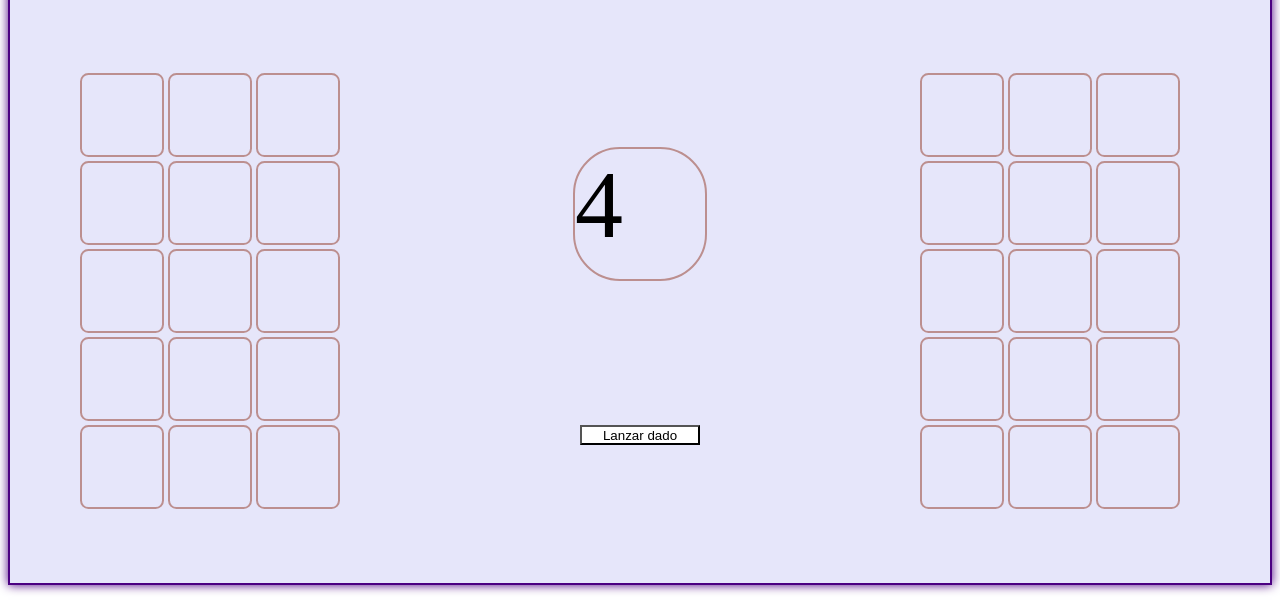
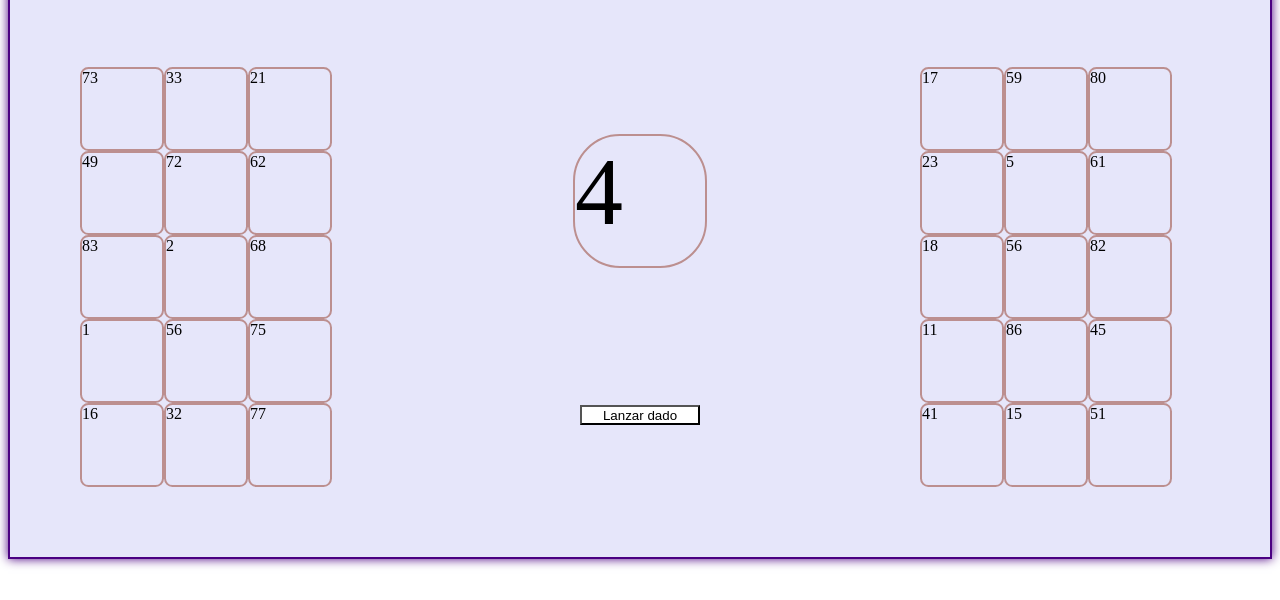
Before and after one commit to samantablg/JavaScript, a plain HTML site: page practica2/src/index.html in a window 1280 px wide. Both pictures are taken after a click on the button "Lanzar dado". Shown: the part 200-800 px from the top of the page. Drawn offline with nearby package versions, Linux system fonts and the light colour scheme; a web font is replaced by a local one.

Commit message:
se crean los cartones y funciona el botón

```diff
--- a/practica2/src/css/index.css
+++ b/practica2/src/css/index.css
@@ -62,4 +62,4 @@ h1{
 }
 
 #boton:hover {
-    background: pink;
+background: pink;
--- a/practica2/src/index.html
+++ b/practica2/src/index.html
@@ -13,42 +13,14 @@
         <div class="titulo"><h1>Bingo</h1>  </div>
         <div class="titulo"><h1>CPU</h1>  </div>
         <div class = 'jugador'>
-          <div class = casilla></div>
-          <div class = casilla></div>
-          <div class = casilla></div>
-          <div class = casilla></div>
-          <div class = casilla></div>
-          <div class = casilla></div>
-          <div class = casilla></div>
-          <div class = casilla></div>
-          <div class = casilla></div>
-          <div class = casilla></div>
-          <div class = casilla></div>
-          <div class = casilla></div>
-          <div class = casilla></div>
-          <div class = casilla></div>
-          <div class = casilla></div>
+
         </div>
         <div class = 'bingo'>
           <div id="dado"></div>
           <button id="boton">Lanzar dado</button>
        </div>
         <div class = 'cpu'>
-          <div class = casilla></div>
-          <div class = casilla></div>
-          <div class = casilla></div>
-          <div class = casilla></div>
-          <div class = casilla></div>
-          <div class = casilla></div>
-          <div class = casilla></div>
-          <div class = casilla></div>
-          <div class = casilla></div>
-          <div class = casilla></div>
-          <div class = casilla></div>
-          <div class = casilla></div>
-          <div class = casilla></div>
-          <div class = casilla></div>
-          <div class = casilla></div>
+
         </div>
       </div>
 </body>
--- a/practica2/src/js/index.js
+++ b/practica2/src/js/index.js
@@ -1,28 +1,53 @@
+var jugador = document.querySelector('.jugador');
+var cpu = document.querySelector('.cpu');
+
 var boton = document.getElementById("boton");
 boton.onclick = function pulsarBoton() {
-  var valor = _.random(1, 90);//devuelve un número entero entre 1 y 30
+  let rango = _.range(1,91);
+  let numeros = _.shuffle(rango);
+  let valor = numeros.splice(0,1);
+
+  if (numeros == []) {
+    alert('Han salido todos los números -- Fallo algo en el juego');
+  }
+
   var dado = document.getElementById("dado");
   dado.textContent = valor;
+
+  return valor;
 }
 
-function crearCarton(rango){
-  var rango = _.range(1,91);
-  var numeros = _.shuffle(rango);
-  var carton = Array(25);
-  for (var i = 0; i < carton.length; i++){
-    var cas = numeros.splice(0,1);
-  }
-  if (!carton.includes(cas)){
-    carton.push(cas);
-  }
-  /*
-  var casilla = document.getElementById('casilla');
-  elemento.innerHTML = 'carton[i]';
-  */
+function crearCarton(){
+  let rango = _.range(1,91);
+  let numeros = _.shuffle(rango);
+  var carton = numeros.splice(0,15);
+
+  return carton;
 }
 
-crearCarton(rango);
+function mostrarCarton(carton,usuario){
+  for (var i = 0; i < carton.length; i++){
+    var div = document.createElement('div');
+    div.className = `casilla numero${i}`;
+    div.textContent = carton[i];
+    usuario.appendChild(div);
+  }
+}
 
-function jugar(){
+function jugar(valor, carton){
+  for (var i = 0; i < carton.length; i++){
+    if (valor == carton[i]){
+      var elem = document.querySelector(`.numero${i}`);
+    }
+  }
 
+  return ;
 }
+
+function comprobar(carton){
+}
+
+var cartonjugador = crearCarton();
+mostrarCarton(cartonjugador,jugador);
+var cartoncpu = crearCarton();
+mostrarCarton(cartoncpu,cpu);
```
